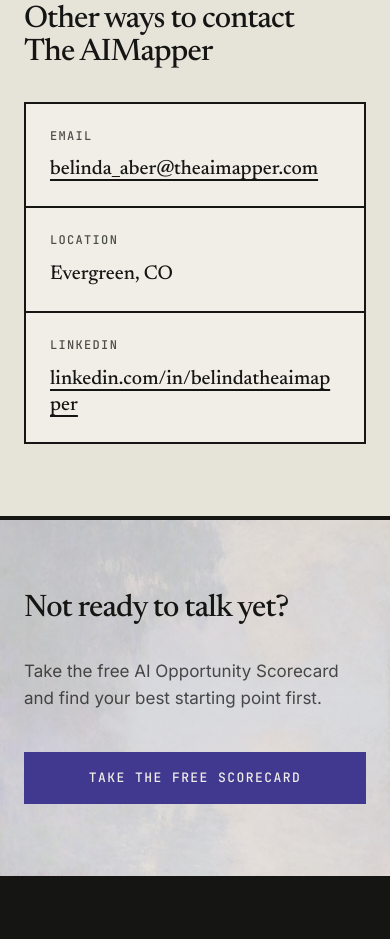
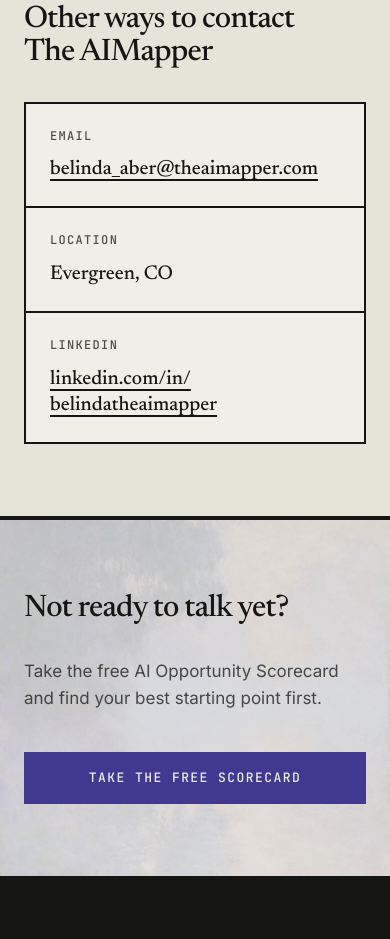
Before and after one commit to zuluab64/theaimapper, a plain HTML site: page contact.html in a window 390 px wide. Shown: the part 1880-2819 px from the top of the page. Drawn offline with Linux system fonts and the light colour scheme.

Commit message:
Contact: email and LinkedIn addresses fit on one line
- Each of the three boxes is as wide as its own text
- Boxes stack on mid-size screens; on phones an address breaks only after the @ or /in/

Co-Authored-By: Claude Fable 5.2 <noreply@anthropic.com>

```diff
--- a/contact.html
+++ b/contact.html
@@ -71,9 +71,9 @@
 <section class="band band--deep"><div class="wrap">
   <div class="head"><h2>Other ways to contact The AIMapper</h2></div>
   <div class="grid g3 info">
-    <div><p class="mono">Email</p><a href="mailto:belinda_aber@theaimapper.com">belinda_aber@theaimapper.com</a></div>
+    <div><p class="mono">Email</p><a href="mailto:belinda_aber@theaimapper.com">belinda_aber@<wbr>theaimapper.com</a></div>
     <div><p class="mono">Location</p><p class="big-text">Evergreen, CO</p></div>
-    <div><p class="mono">LinkedIn</p><a href="https://www.linkedin.com/in/belindatheaimapper" rel="noopener">linkedin.com/in/belindatheaimapper</a></div>
+    <div><p class="mono">LinkedIn</p><a href="https://www.linkedin.com/in/belindatheaimapper" rel="noopener">linkedin.com/in/<wbr>belindatheaimapper</a></div>
   </div>
 </div></section>
 
--- a/css/style.css
+++ b/css/style.css
@@ -477,3 +477,10 @@ textarea{min-height:96px;resize:vertical}
 
 /* ---------- sign-off line on the page-not-found page (added 2026-11-16) ---------- */
 .from{margin-top:28px;color:var(--indigo)}
+
+/* ---------- Contact boxes: each box is as wide as its own text, so the email and LinkedIn addresses stay on one line (added 2026-11-16) ---------- */
+/* If a screen is too narrow, an address breaks only after the @ or after /in/, never mid-word. */
+.info a{overflow-wrap:break-word}
+@media (min-width:1010px){.info.g3{grid-template-columns:auto auto auto}}
+/* Below that width the three boxes stack, so each address has the full width. */
+@media (max-width:1009px){.info.g3{grid-template-columns:1fr}}
```
